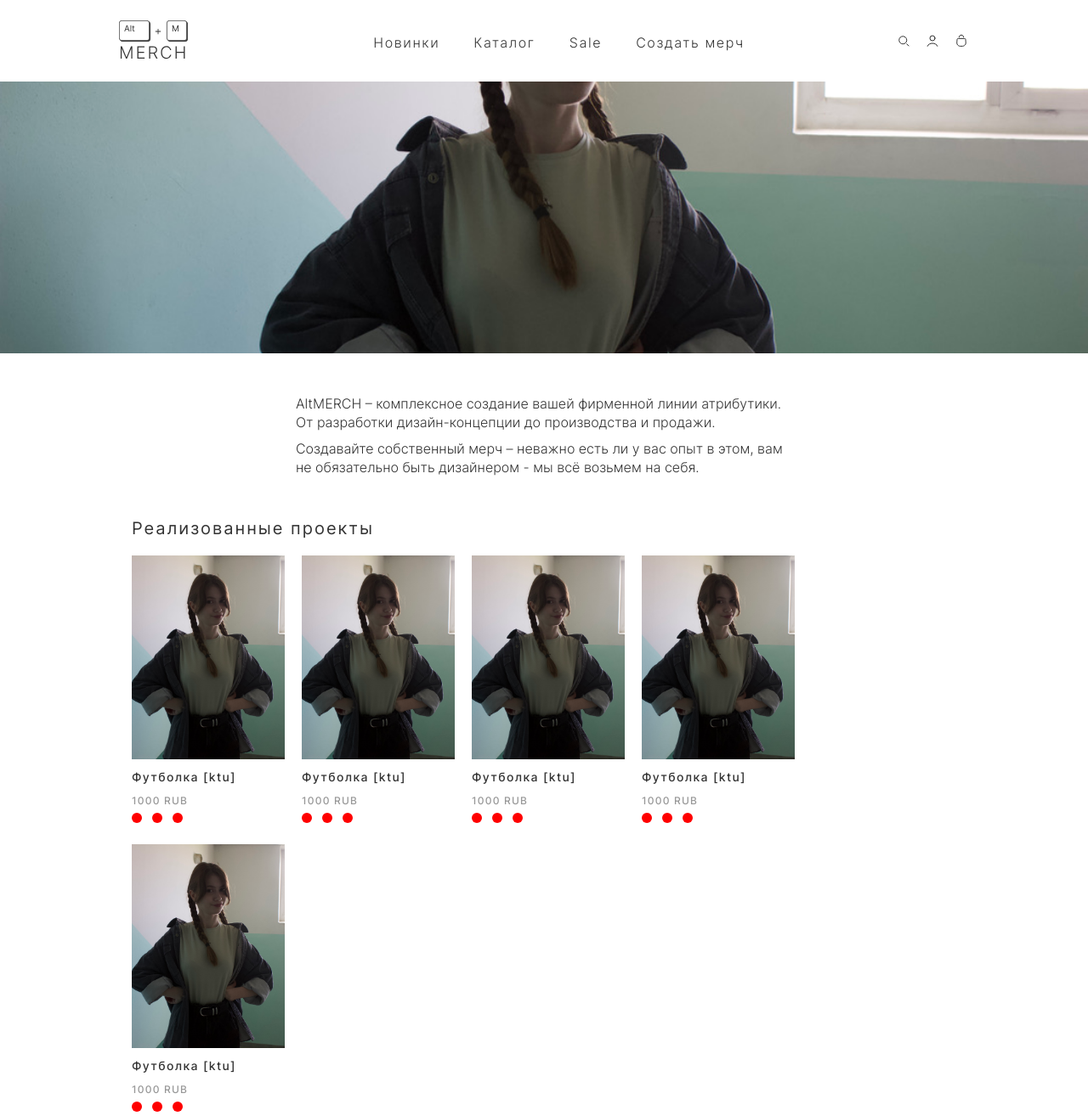
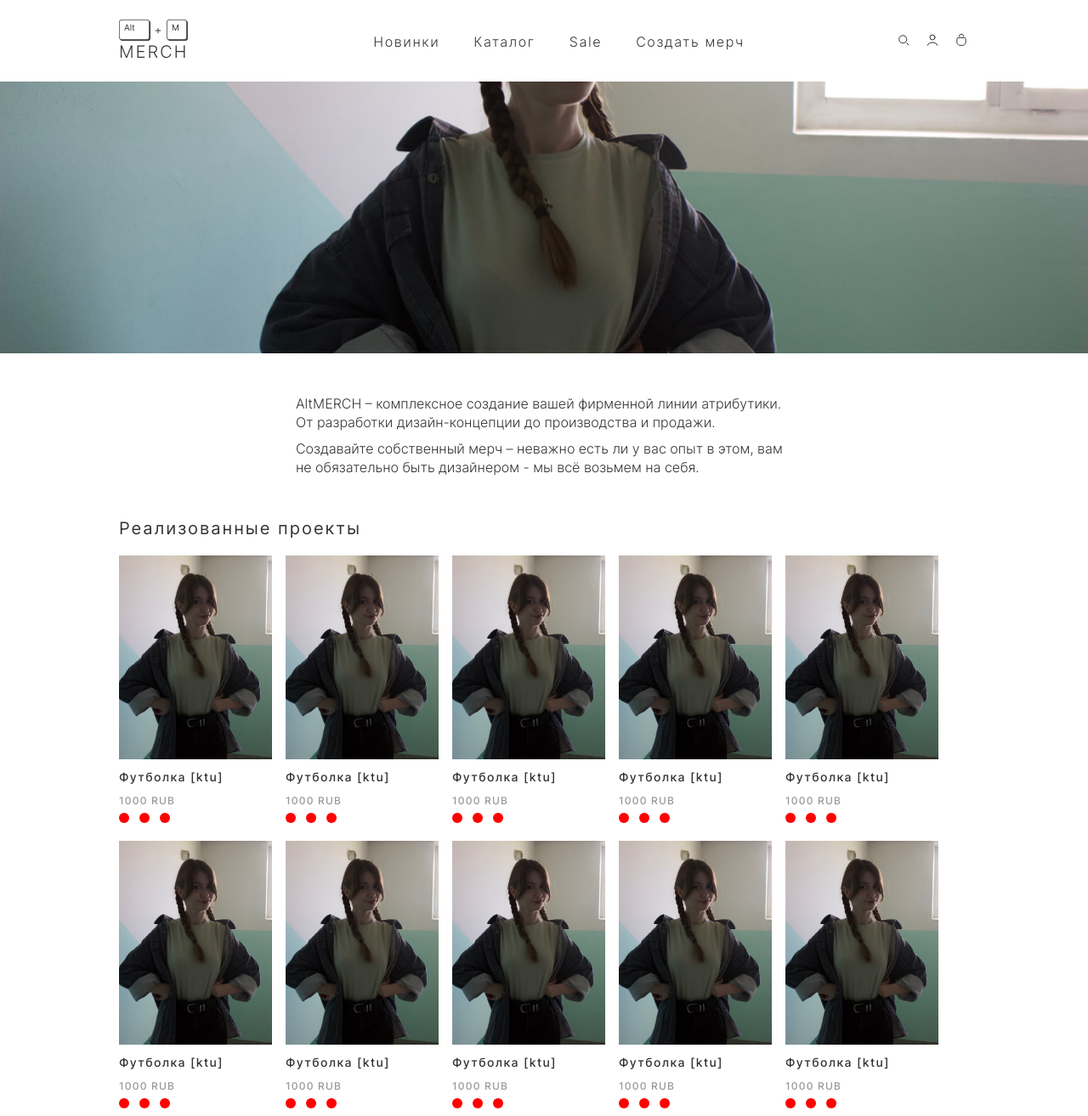
Before and after one commit to alinamukhametova/itmo-web, a PHP site: page / in a window 1280 px wide. Shown: the whole page at 85% size. Run offline with PHP 8.4, Linux system fonts and the light colour scheme.

Commit message:
fix paddings and product list

```diff
--- a/css/styles.css
+++ b/css/styles.css
@@ -79,8 +79,7 @@ span {
 
 .page-wrapper {
 	width: 100%;
-	max-width: 1000px;
-	padding: 0px 15px;
+	max-width: 1072px;
 	box-sizing: border-box;
 }
 
@@ -90,7 +89,8 @@ span {
 	display: flex;
 	align-items: center;
 	justify-content: space-between;
-	padding: 28px 0px 24px;
+	padding: 28px 36px 26px;
+	box-sizing: border-box;
 }
 
 .menu {
@@ -135,7 +135,6 @@ div p {
 .product {
 	width: 180px;
 	height: 320px;
-
 }
 
 .content h2 {
@@ -155,8 +154,8 @@ div p {
 
 .product-colors {
 	display: flex;
-    gap: 12px;
-    margin-top: 6px;
+	gap: 12px;
+	margin-top: 6px;
 }
 
 .product-color {
@@ -167,7 +166,12 @@ div p {
 }
 
 .product-list {
-    display: flex;
-    flex-wrap: wrap;
-    gap: 20px;
+	display: flex;
+	flex-wrap: wrap;
+	gap: 16px;
 }
+
+.content {
+	padding: 0px 36px;
+	box-sizing: border-box;
+}
--- a/index.html
+++ b/index.html
@@ -101,6 +101,66 @@
 						<div class="product-color"></div>
 					</div>
 				</div>
+				<div class="product">
+					<img
+						src="public/img/9568D19B-339E-4020-898A-C72D6171477F_1_105_c.jpeg"
+					/>
+					<h3>Футболка [ktu]</h3>
+					<span>1000 RUB</span>
+					<div class="product-colors">
+						<div class="product-color"></div>
+						<div class="product-color"></div>
+						<div class="product-color"></div>
+					</div>
+				</div>
+				<div class="product">
+					<img
+						src="public/img/9568D19B-339E-4020-898A-C72D6171477F_1_105_c.jpeg"
+					/>
+					<h3>Футболка [ktu]</h3>
+					<span>1000 RUB</span>
+					<div class="product-colors">
+						<div class="product-color"></div>
+						<div class="product-color"></div>
+						<div class="product-color"></div>
+					</div>
+				</div>
+				<div class="product">
+					<img
+						src="public/img/9568D19B-339E-4020-898A-C72D6171477F_1_105_c.jpeg"
+					/>
+					<h3>Футболка [ktu]</h3>
+					<span>1000 RUB</span>
+					<div class="product-colors">
+						<div class="product-color"></div>
+						<div class="product-color"></div>
+						<div class="product-color"></div>
+					</div>
+				</div>
+				<div class="product">
+					<img
+						src="public/img/9568D19B-339E-4020-898A-C72D6171477F_1_105_c.jpeg"
+					/>
+					<h3>Футболка [ktu]</h3>
+					<span>1000 RUB</span>
+					<div class="product-colors">
+						<div class="product-color"></div>
+						<div class="product-color"></div>
+						<div class="product-color"></div>
+					</div>
+				</div>
+				<div class="product">
+					<img
+						src="public/img/9568D19B-339E-4020-898A-C72D6171477F_1_105_c.jpeg"
+					/>
+					<h3>Футболка [ktu]</h3>
+					<span>1000 RUB</span>
+					<div class="product-colors">
+						<div class="product-color"></div>
+						<div class="product-color"></div>
+						<div class="product-color"></div>
+					</div>
+				</div>
 			</div>
 		</div>
 	</body>
```
